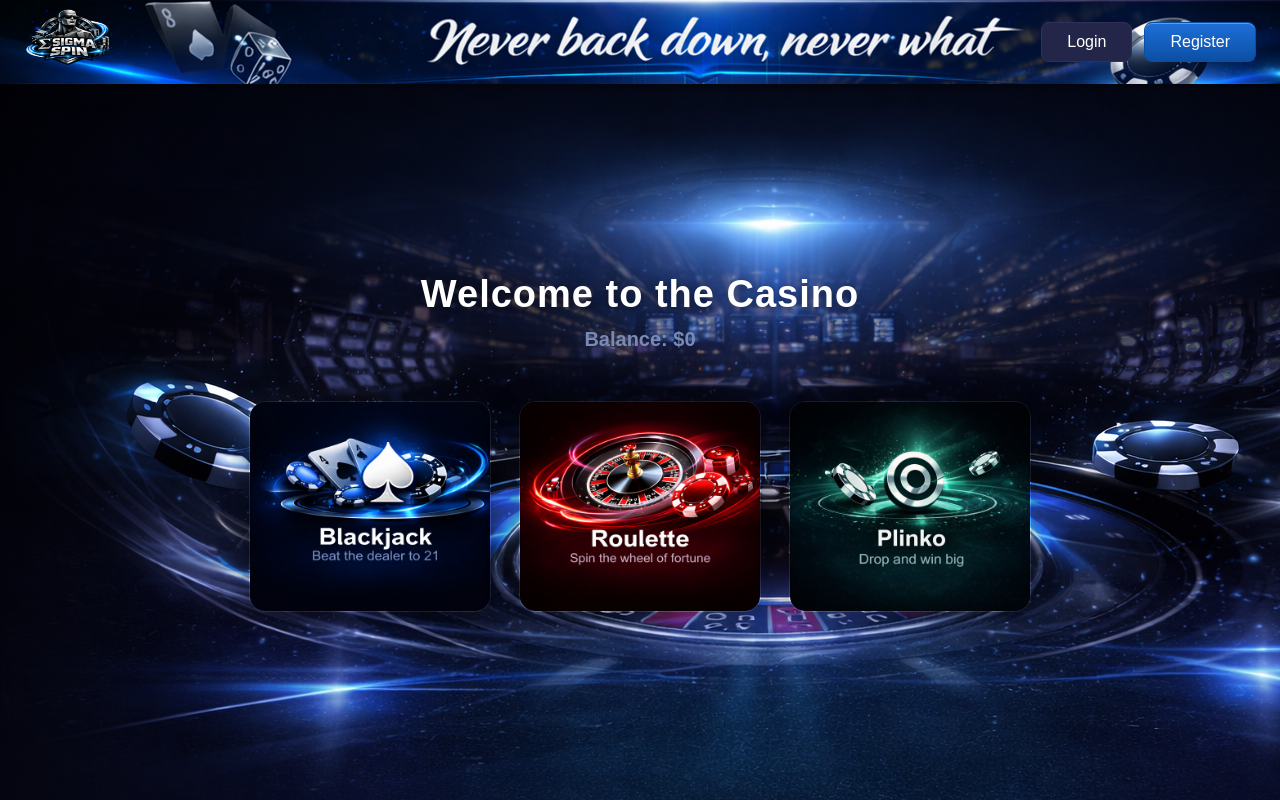
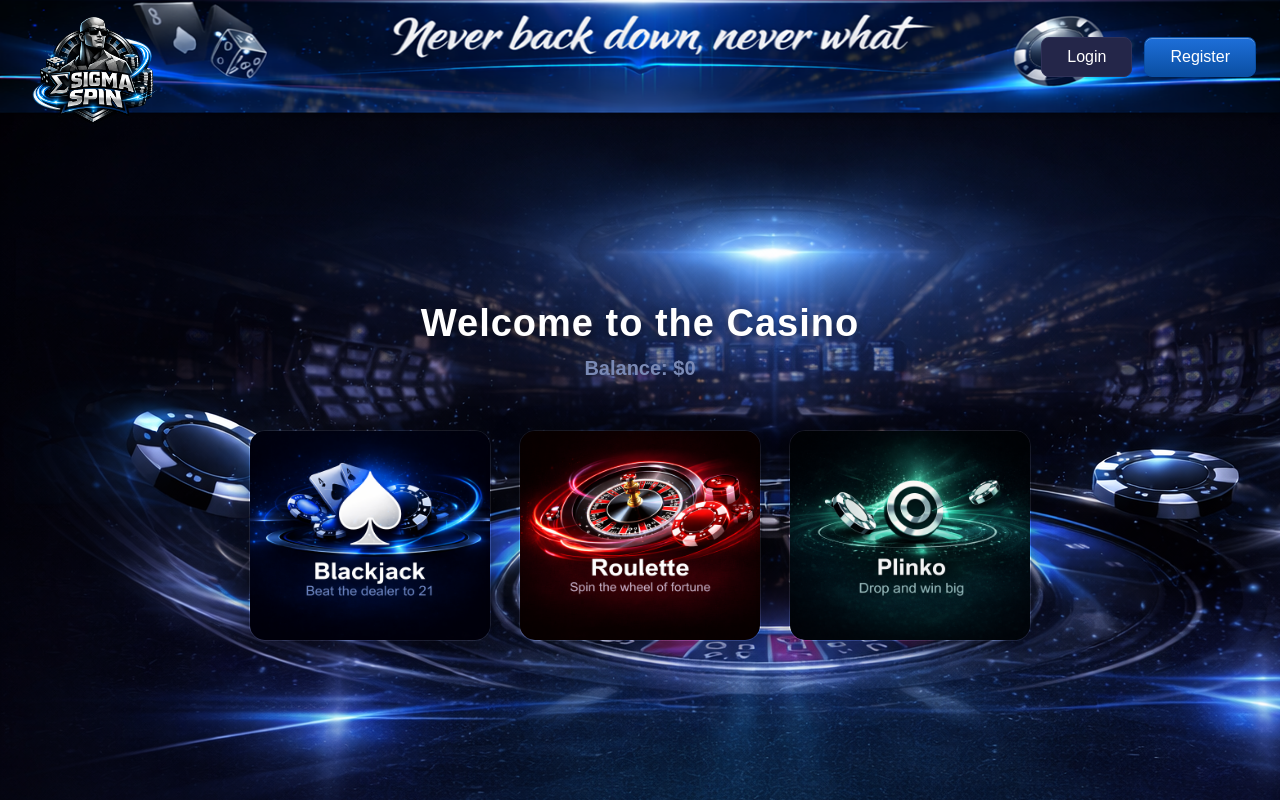
Before and after one commit to fiendich/casino, a Flask app: page / in a window 1280 px wide. Run offline with Flask 3, Linux system fonts and the light colour scheme.

Commit message:
Fixed navbar + small changes

```diff
--- a/static/css/style.css
+++ b/static/css/style.css
@@ -7,22 +7,36 @@ html, body {
     padding: 0;
     height: 100%;
     overflow: hidden;
+
 }
 
 /*Die Navigations leiste ganz oben*/
 nav {
+    position: relative;
+    left: 0;
+    right: 0;
+
     display: flex;
     justify-content: space-between;
     align-items: center;
+
     padding: 10px 24px;
+    height: 93px;
+
+    font-family: 'Inter', sans-serif;
     background-color: #1A1C3D;
-    height: 64px;
-    font-family: 'Inter', sans-serif;
-    position: relative;
+
+    background-image: url("/static/images/logo/never.png");
+    background-repeat: no-repeat;
+    background-position: center;
+    background-size: 100% 100%; /* streckt das Bild über die gesamte Nav */
+
+
+    max-width: 1920px;
+    margin: 0 auto;
+
     z-index: 1000;
     box-shadow: 0 2px 8px rgba(0, 0, 0, 0.4);
-    background-image: url("/static/images/logo/never.png");
-    border-bottom:#1e6fd9;
 }
 
 .nav-right {
@@ -97,9 +111,13 @@ nav {
 
 /* home button bild (SigmaSpin)*/
 #SigmaSpin img {
-    width: 90px;
-    height: 67px;
+    width: 130px;
     cursor: pointer;
+
+    position: absolute;
+    top: 12px;      /* geht nach oben aus dem Rahmen raus */
+    left: 30px;      /* nach rechts verschieben (anpassen wie du willst) */
+    z-index: 10;
 }
 
 /* ================= TOAST ALERT ================= */
```
Also changed, not shown: static/images/logo/blackjack.png, static/images/logo/never.png.
